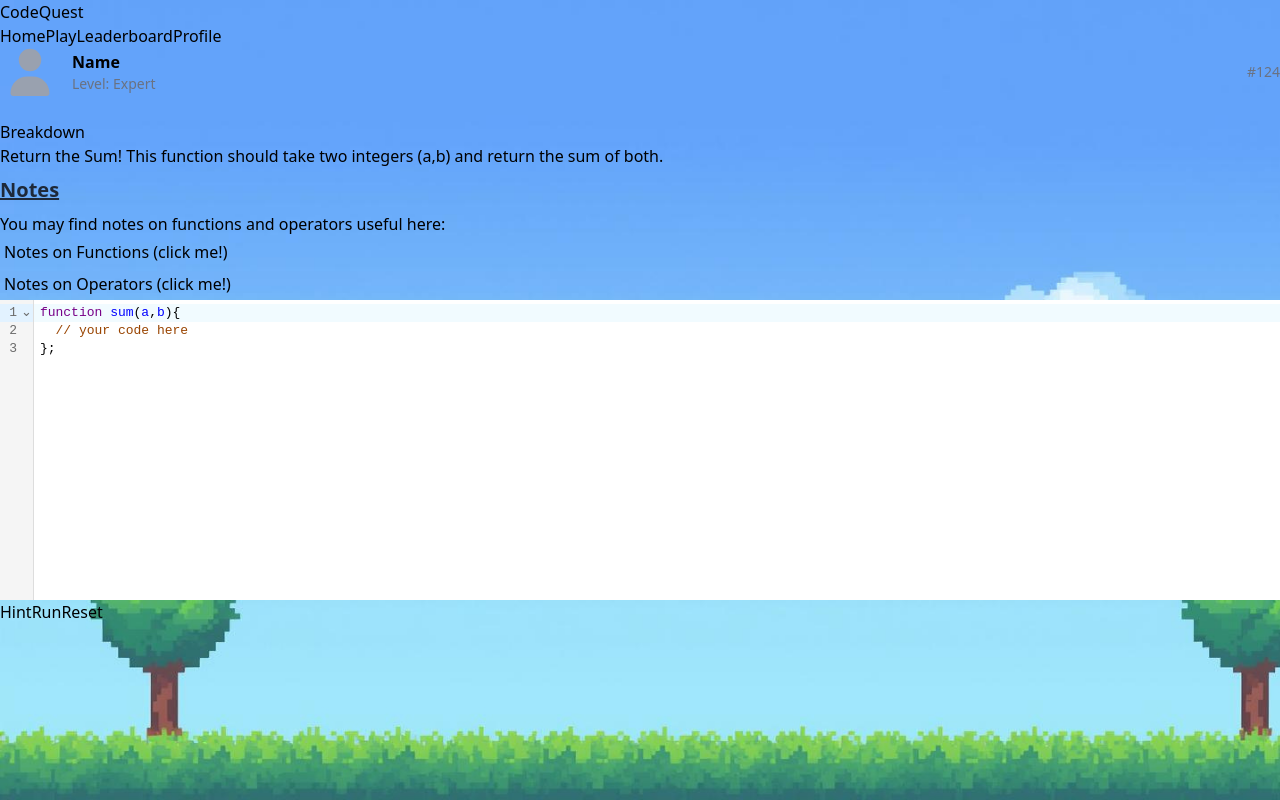
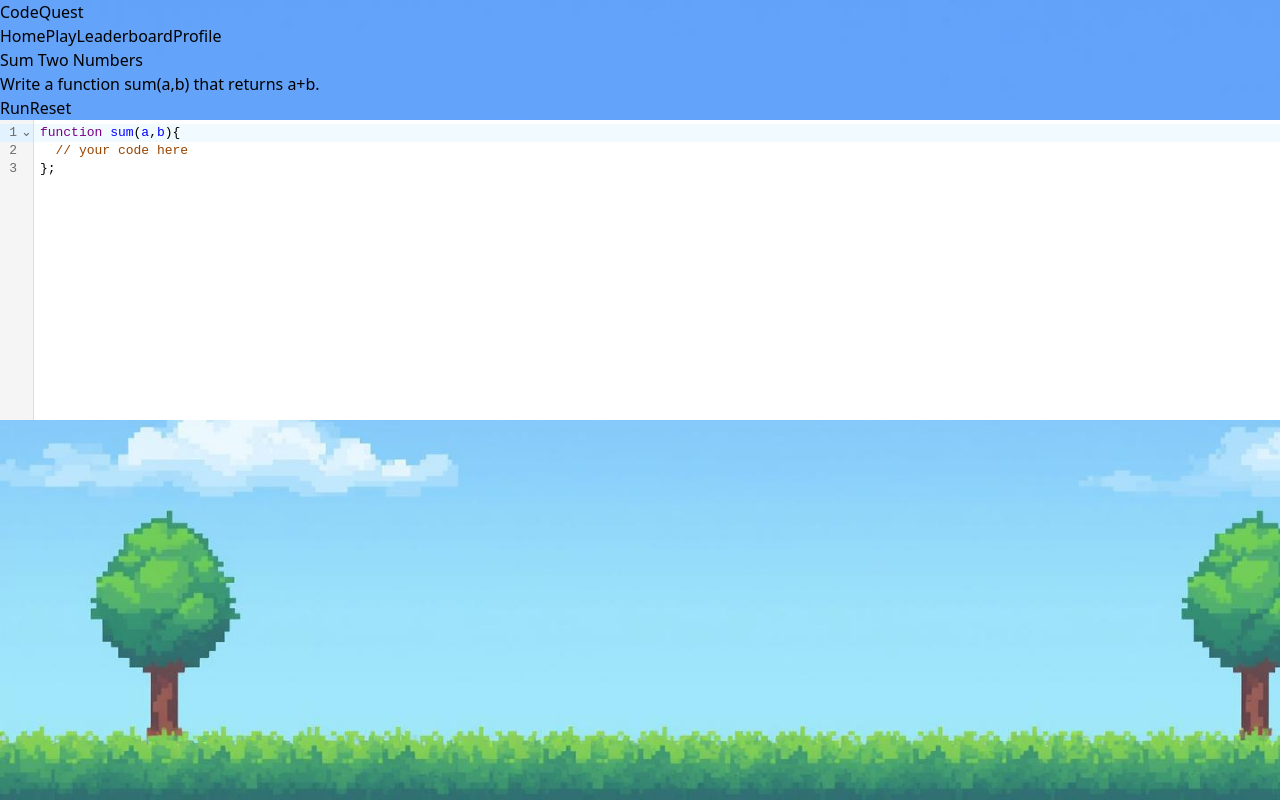
Before and after one commit to will-barnett99/code-game-frontend, a React (Vite) app: page /kata in a window 1280 px wide. Built offline with nearby package versions, Linux system fonts and the light colour scheme.

Commit message:
init setup for kata execution

```diff
--- a/src/components/Kata.jsx
+++ b/src/components/Kata.jsx
@@ -15,27 +15,45 @@ function Kata() {
 };`,
     tests: ["assertEqual(sum(1,2), 3)", "assertEqual(sum(-1,5), 4)"],
   };
-
   const [input, setInput] = useState(kata.starterCode);
+  const [output, setOutput] = useState("");
 
   function assertEqual(actual, expected) {
     if (actual !== expected) {
       throw new Error(`Not quite right`);
     }
   }
+  const handleRun = () => {
+    try {
+      const functionBody = `${input}${kata.tests.join(";\n")}`;
+      const userFunction = new Function("assertEqual", functionBody);
+      userFunction(assertEqual);
+      setOutput("Well done");
+    } catch (err) {
+      setOutput(err.message);
+    }
+  };
+
+  const handleReset = () => {
+    setInput(kata.starterCode);
+    setOutput("");
+  };
 
   return (
-    <>
-      <KataProfile />
-      <Textbox />
+    <div>
+      <h1>{kata.title}</h1>
+      <p>{kata.prompt}</p>
       <CodeMirror
         value={input}
         height="300px"
         extensions={[javascript()]}
         onChange={(value) => setInput(value)}
-      />
-      <ButtonsContainer initCode={kata.starterCode} setInput={setInput} />
-    </>
+      >
+        <button onClick={handleRun}>Run</button>
+        <button onClick={handleReset}>Reset</button>
+      </CodeMirror>
+      <pre>{output}</pre>
+    </div>
   );
 }
 export default Kata;
```
